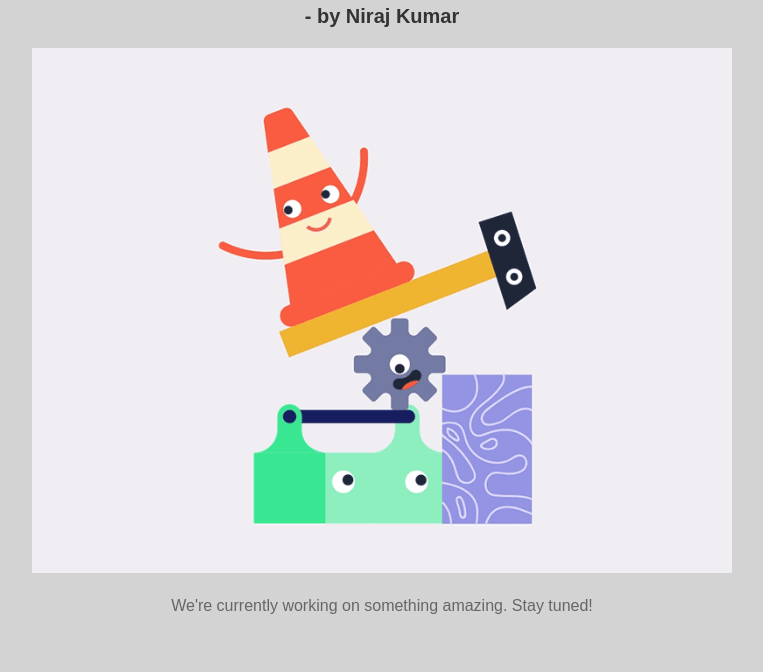
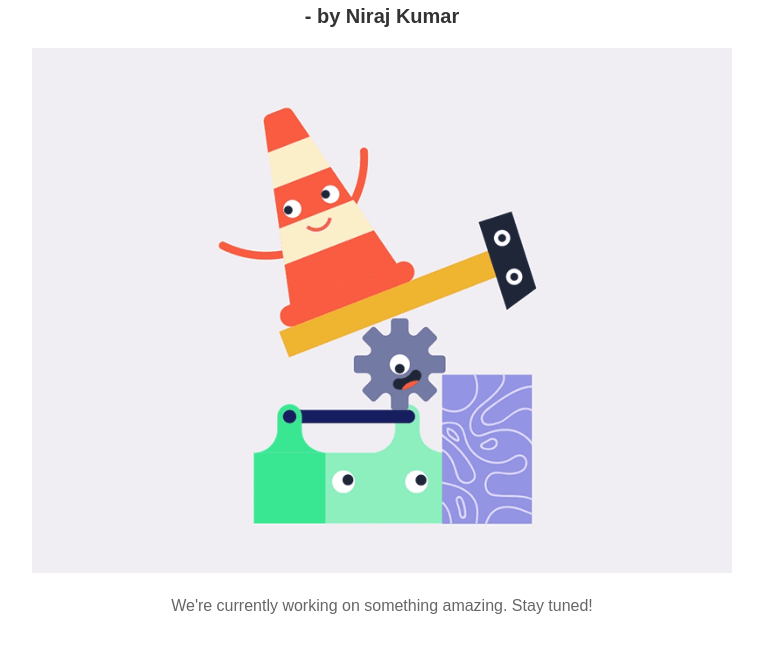
Before and after one commit to NirajKofficial/NirajKofficial.github.io, a plain HTML site: page index.html in a window 1280 px wide. Shown: the part 128-800 px from the top of the page, without its empty margins (258-1021 px from the left). Drawn offline with Linux system fonts and the light colour scheme.

Commit message:
Update styles.css

```diff
--- a/styles.css
+++ b/styles.css
@@ -6,7 +6,7 @@ body {
   justify-content: center;
   align-items: center;
   height: 100vh;
-  background-color: #d3d3d3;
+  background-color: #ffffff;
 }
 
 .container {
```
